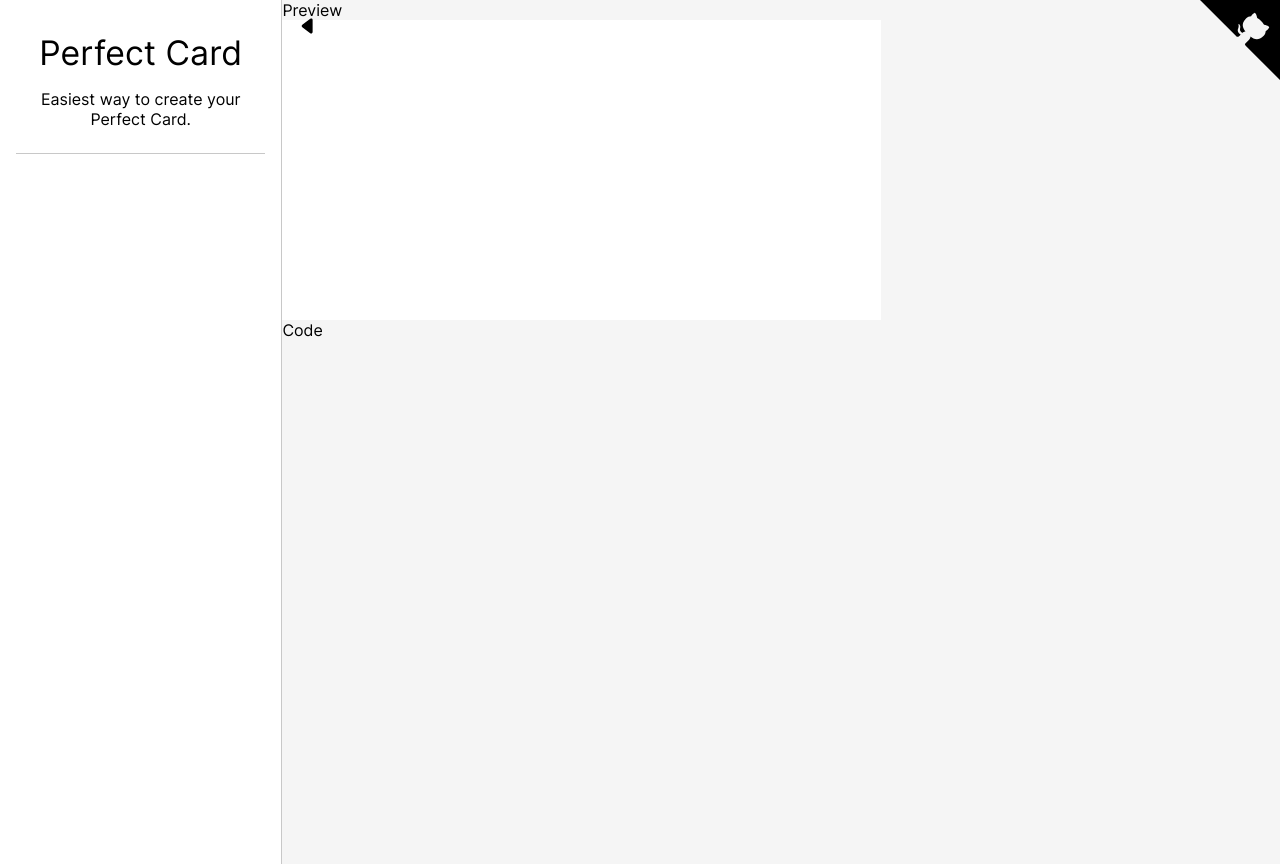
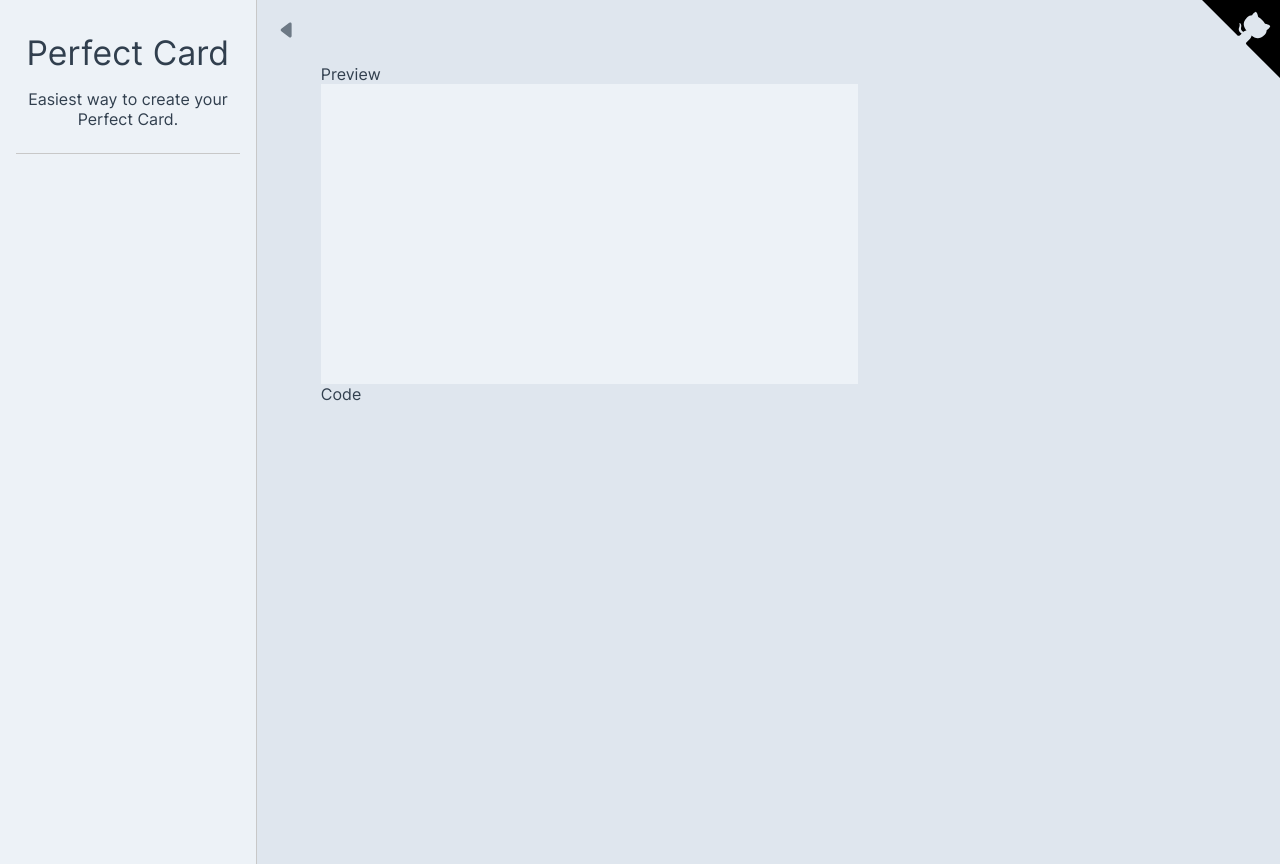
Before and after one commit to MAHcodes/PerfectCard, a React (Create React App) app: page / in a window 1280 px wide. Built offline with nearby package versions, Linux system fonts and the light colour scheme.

Commit message:
some improvements

```diff
--- a/src/components/Button.jsx
+++ b/src/components/Button.jsx
@@ -11,6 +11,9 @@ const Button = ({val, action}) => {
 
 const Btn = styled.button`
   cursor: pointer;
+  padding: .25rem;
+  display: grid;
+  place-items: center;
 `
 
 
--- a/src/components/Github.jsx
+++ b/src/components/Github.jsx
@@ -32,9 +32,9 @@ const wave = keyframes`
 `
 
 const Svg = styled.svg`
- position: absolute;
- top: 0;
- right: 0;
+ position: fixed;
+ top: -1px;
+ right: -1px;
  z-index: 10;
 
  & path:nth-child(2) {
--- a/src/components/Main.jsx
+++ b/src/components/Main.jsx
@@ -13,6 +13,7 @@ const Main = ({ asideOpen }) => {
 
 const StyledMain = styled.main`
   flex: ${props => props.asideOpen ? ".8" : "1"};
+  padding: 4rem;
 `
 
 export default Main
--- a/src/index.css
+++ b/src/index.css
@@ -1,6 +1,7 @@
 :root {
-  --bg-sec: 245, 245, 245;
-  --bg-main: 255, 255, 255;
+  --bg-sec: 223, 230, 238;
+  --bg-main: 237, 242, 247;
+  --fg-main: 49, 63, 78;
   --gray: 200, 200, 200;
   --transition-d: 250ms;
   --transition-tf: ease-in-out;
@@ -29,4 +30,5 @@
 html {
   background-color: rgb(var(--bg-sec));
   font-family: Inter, 'Times New Roman', Times, serif;
+  color: rgb(var(--fg-main))
 }
```
